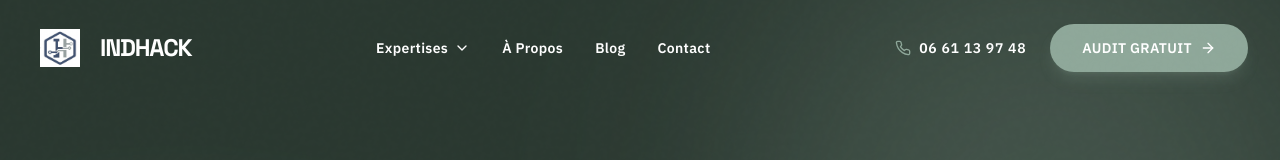
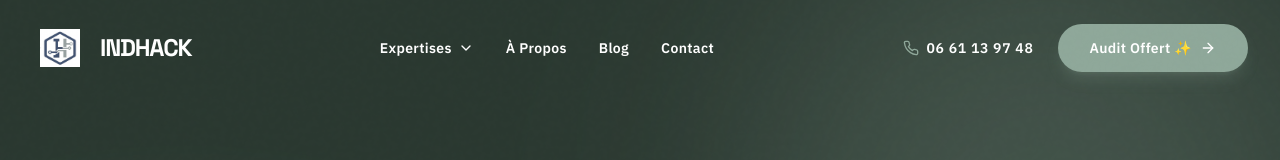
Before and after one commit to indhackk/indhack.Com, a Next.js app: page / in a window 1280 px wide. Shown: the top 160 px of the page. Built offline with nearby package versions, Linux system fonts and the light colour scheme.

Commit message:
Visual Check: Audit Offert Star in Navbar

```diff
--- a/components/Navbar.tsx
+++ b/components/Navbar.tsx
@@ -123,11 +123,13 @@ export function Navbar() {
                             onClick={openAuditModal}
                             className="bg-sauge text-white hover:bg-ink rounded-full px-8 py-6 font-bold tracking-wide shadow-lg shadow-sauge/20 group overflow-hidden relative"
                         >
-                            <span className="relative z-10">AUDIT GRATUIT</span>
+                            <span className="relative z-10 flex items-center gap-2 font-bold group-hover:text-white transition-colors">
+                                Audit Offert ✨
+                                <ArrowRight className="w-4 h-4 group-hover:translate-x-1 transition-transform" />
+                            </span>
                             <motion.div
                                 className="absolute inset-0 bg-ink translate-y-full group-hover:translate-y-0 transition-transform duration-300"
                             />
-                            <ArrowRight className="ml-2 w-4 h-4 relative z-10 group-hover:translate-x-1 transition-transform" />
                         </Button>
                     </div>
 
```
